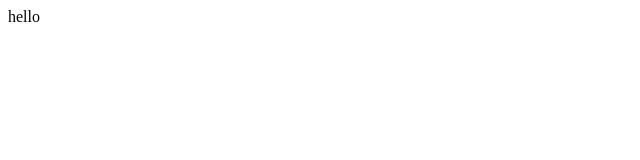
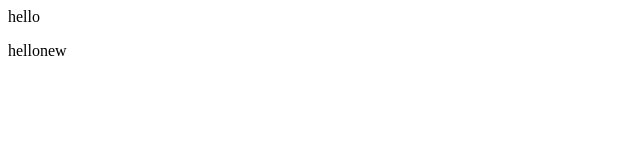
Before and after one commit to SudhanshuTanu/Practice, a plain HTML site: page index.html in a window 1280 px wide. Shown: the full height of the page, 0-640 px from the left. Drawn offline with Linux system fonts and the light colour scheme.

Commit message:
added new feature

```diff
--- a/index.html
+++ b/index.html
@@ -1 +1,2 @@
 <p> hello </p>
+<p> hellonew </p>
```
